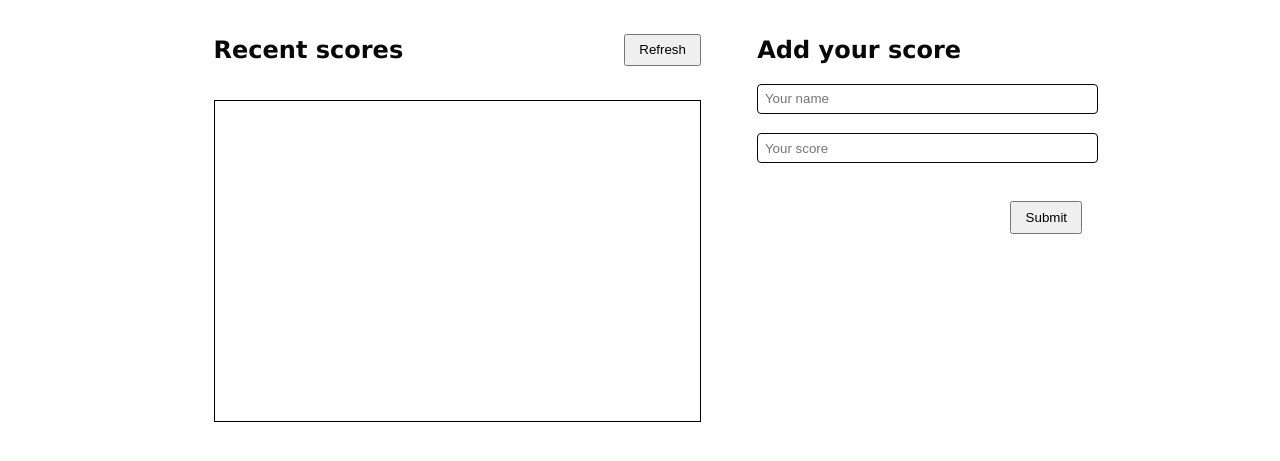
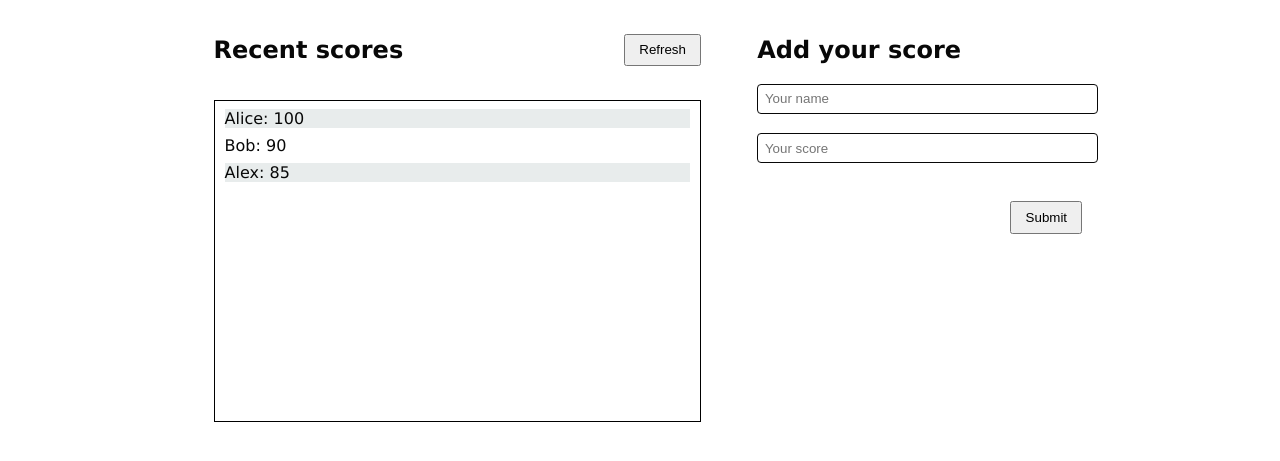
Before and after one commit to developertariq/Leaderboard, a website built with webpack: page src/index.html in a window 1280 px wide. Shown: the part 139-600 px from the top of the page. Built offline with nearby package versions, Linux system fonts and the light colour scheme.

Commit message:
Add user name and score to list

```diff
--- a/src/data.js
+++ b/src/data.js
@@ -15,4 +15,4 @@ function sortList(list) {
   });
 }
 
-module.exports = sortList;
+export default sortList;
--- a/src/index.html
+++ b/src/index.html
@@ -18,7 +18,7 @@
             <button>Refresh</button>
           </div>
           <ul id="leaderboard">
-            <!-- <li class="leaderboard-item" data-score="100">
+            <li class="leaderboard-item" data-score="100">
               <span class="name">Alice</span>
               <span class="score">100</span>
             </li>
@@ -29,7 +29,7 @@
             <li class="leaderboard-item" data-score="85">
               <span class="name">Alex</span>
               <span class="score">85</span>
-            </li> -->
+            </li>
           </ul>
         </div>
         <div class="add-item">
--- a/src/index.js
+++ b/src/index.js
@@ -1,6 +1,6 @@
 import _ from 'lodash';
 import './style.css';
-import { sortList } from './data.js';
+import sortList from './data.js';
 
 const ul = document.getElementById('leaderboard');
 const form = document.getElementById('entry-form');
```
Also changed, not shown: dist/index.html, dist/main.js.
